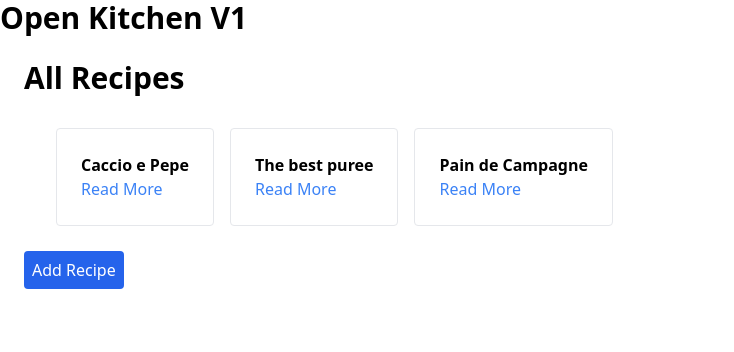
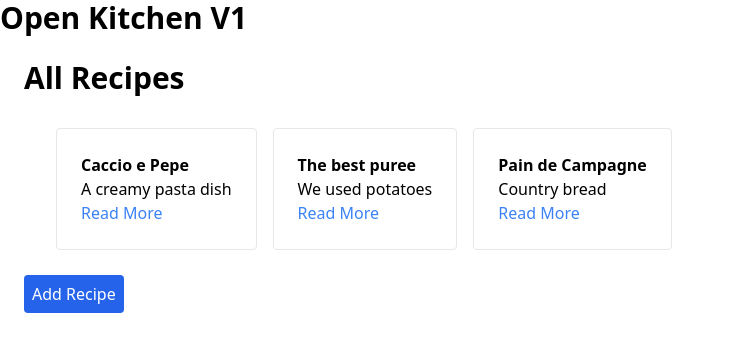
Before and after one commit to 13milliseconds/Open-Kitchen, a Next.js app in the folder client/: page / in a window 1280 px wide. Shown: the top 352 px of the page, without its empty margins (0-734 px from the left). Built offline with nearby package versions, Linux system fonts and the light colour scheme.

Commit message:
Add blurb to Recipe type

```diff
--- a/client/pages/index.tsx
+++ b/client/pages/index.tsx
@@ -6,18 +6,21 @@ import Link from 'next/link'
 let recipes: Recipe[] = [
   {
     title: 'Caccio e Pepe',
+    blurb: 'A creamy pasta dish',
     notes: '',
     ingredients: [],
     steps: []
   },
   {
     title: 'The best puree',
+    blurb: 'We used potatoes',
     notes: '',
     ingredients: [],
     steps: []
   },
   {
     title: 'Pain de Campagne',
+    blurb: 'Country bread',
     notes: '',
     ingredients: [],
     steps: []
```
Also changed, not shown: client/src/interfaces.ts (+5 -4 lines).
